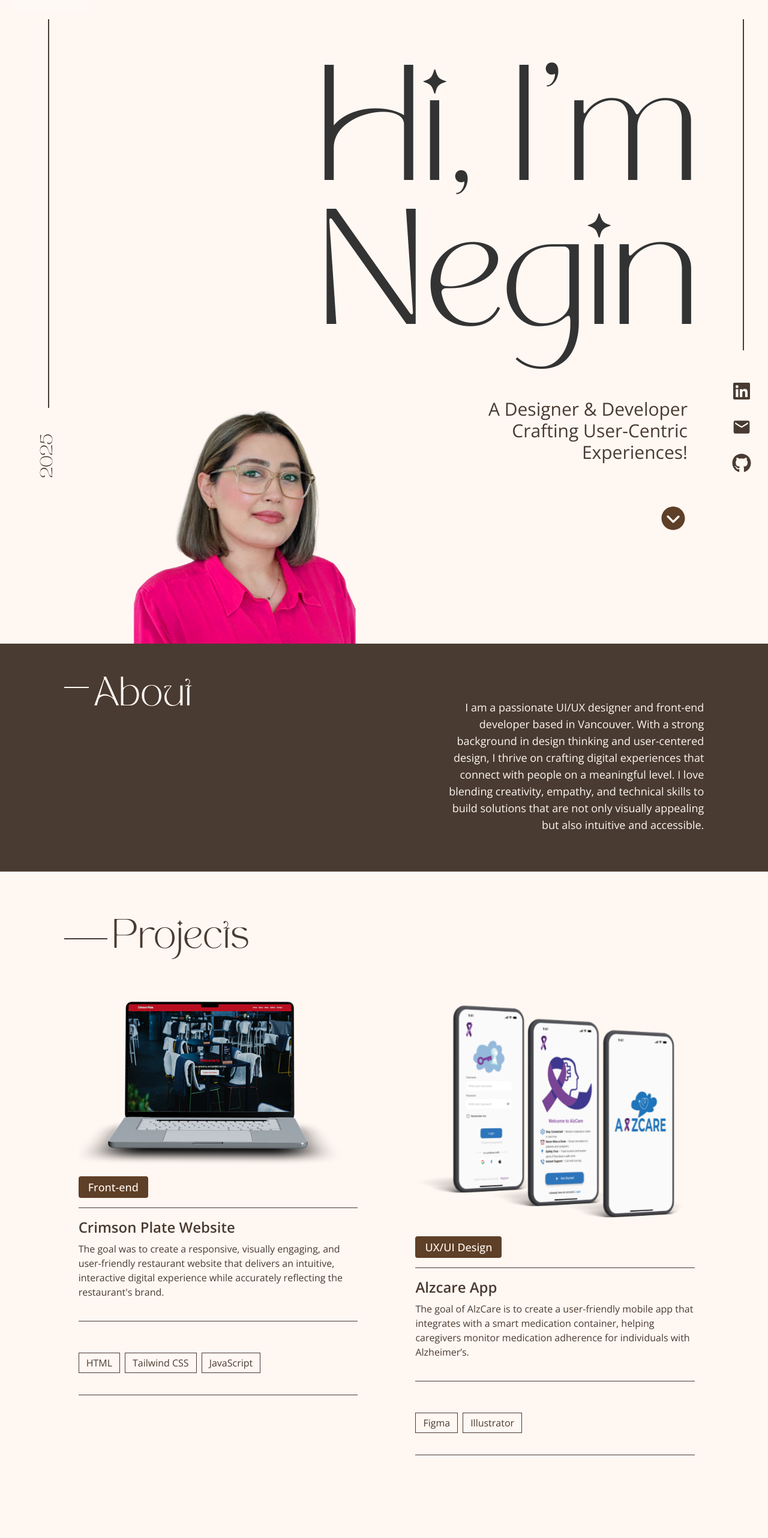
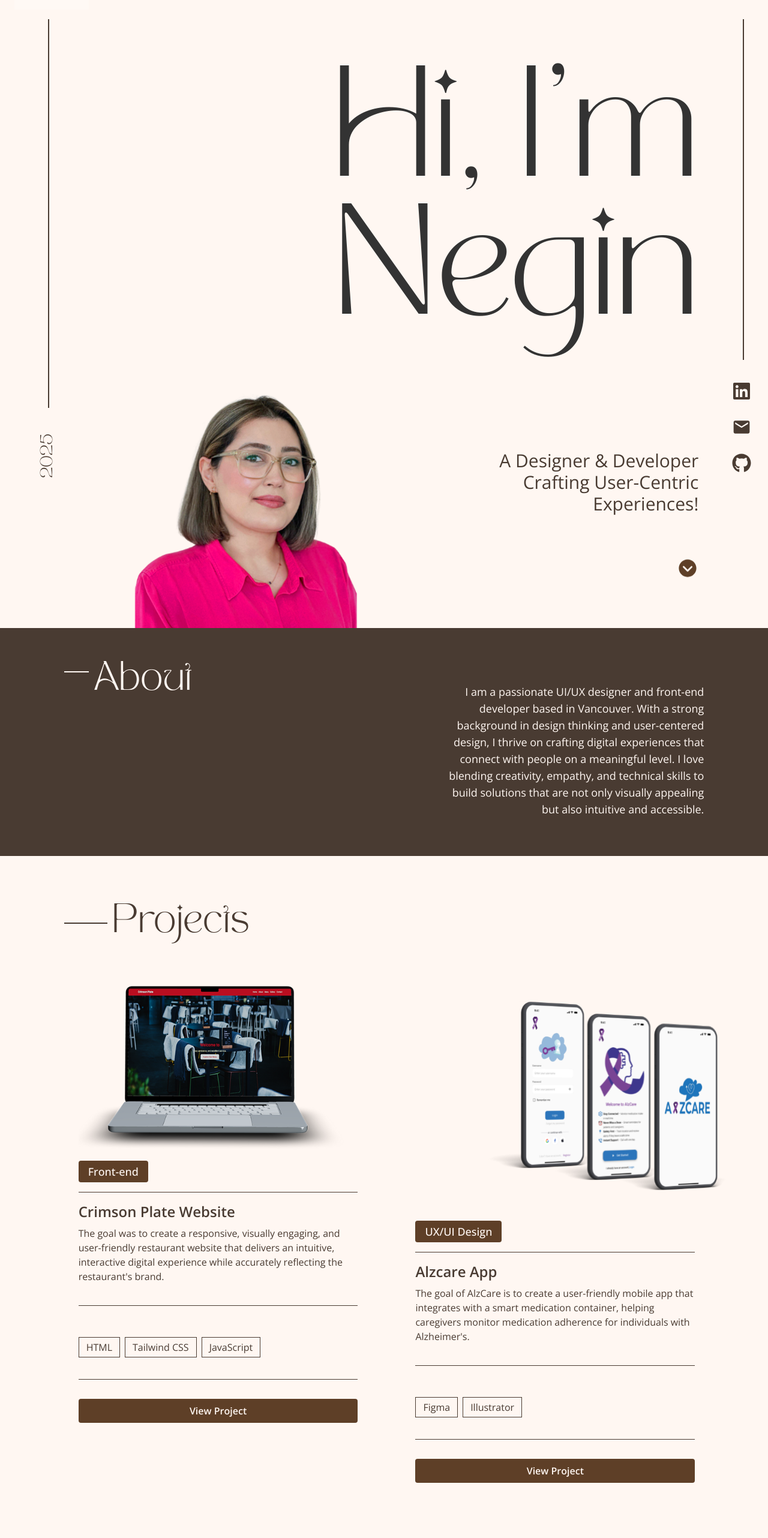
Before and after one commit to Negin-code/portfolio-old-version-1, a React (Vite) app: page / in a window 1280 px wide. Shown: the part 120-2684 px from the top of the page at 60% size. Built offline with nearby package versions, Linux system fonts and the light colour scheme; a web font is replaced by a local one.

Commit message:
Home R F

```diff
--- a/src/Pages/Home.jsx
+++ b/src/Pages/Home.jsx
@@ -12,19 +12,19 @@ import alzcare from "../assets/Alzcare.svg";
 
 const Home = () => {
   return (
-    <main className="grid grid-cols-4 md:grid-cols-6 lg:grid-cols-12 gap-2 min-h-screen relative w-full pt-20 lg:pt-40 lg:px-0 overflow-hidden">
+    <main className="grid grid-cols-4 sm:grid-cols-4 md:grid-cols-6 lg:grid-cols-12 gap-2 min-h-screen relative w-full pt-20 lg:pt-40 lg:px-0 overflow-hidden">
       {/* Left vertical line */}
-      <div className="absolute left-16 md:left-20 top-0 sm:h-[40rem] h-[38rem] md:h-[40rem] lg:h-[50rem] w-[2px] bg-[#493b32]">
-        <span className="absolute -left-6 md:-left-9 top-[42rem] sm:top-[50rem] md:top-[50rem] lg:top-[55rem] -translate-y-1/2 rotate-[-90deg] text-md md:text-xl text-[#493B32] font-tan">
+      <div className="absolute left-16 md:left-20 top-0 sm:h-[40rem] h-[38rem] md:h-[40rem] lg:h-[40rem] xl:h-[50rem] w-[2px] bg-[#493b32]">
+        <span className="absolute -left-6 md:-left-9 top-[40rem] sm:top-[43rem] md:top-[45rem] lg:top-[45rem] xl:top-[55rem] -translate-y-1/2 rotate-[-90deg] text-md md:text-xl text-[#493B32] font-tan">
           2025
         </span>
       </div>
 
 
       {/* Right vertical line */}
-      <div className="absolute right-10 top-0 sm:h-[44rem] h-[32rem] md:h-[40rem] lg:h-[44rem] w-[2px] bg-[#493b32]">
+      <div className="absolute right-10 top-0 sm:h-[35rem] h-[30rem] md:h-[38rem] lg:h-[38rem] xl:h-[45rem] w-[2px] bg-[#493b32]">
         {/* Social links */}
-        <div className="absolute -right-3 sm:top-[52rem] top-[40rem] md:top-[48rem] lg:top-[52rem] -translate-y-1/2 flex flex-col items-center justify-evenly gap-7 z-20 text-[#493b32]">
+        <div className="absolute -right-3 sm:top-[42rem] top-[36rem] md:top-[45rem] lg:top-[45rem] xl:top-[52rem] -translate-y-1/2 flex flex-col items-center justify-evenly gap-7 z-20 text-[#493b32]">
           <a
             href="https://linkedin.com"
             target="_blank"
@@ -54,24 +54,25 @@ const Home = () => {
       <section className="col-span-full grid grid-cols-4 md:grid-cols-6 lg:grid-cols-12 gap-2">
         {/* Title section - full width */}
         <div className="col-span-4 md:col-span-6 lg:col-span-11 text-right mt-20 mr-15 lg:mr-0">
-          <h1 className="font-tan text-[2.3rem] sm:text-[4.5rem] md:text-[6rem] lg:text-[8rem] xl:text-[12rem] leading-tight">
+          <h1 className="font-tan text-[2.3rem] sm:text-[4.5rem] md:text-[6rem] lg:text-[8rem] xl:text-[11.5rem] leading-tight">
             Hi, I'm Negin
           </h1>
         </div>
 
         {/* Image and subtitle container */}
         <div className="col-span-full grid grid-cols-4 md:grid-cols-6 lg:grid-cols-12 gap-5 mt-0 md:mt-[50px] lg:mt-8 mr-15 lg:mr-0 lg:mt-8">
-          {/* Subtitle section */}
-          <div className="col-span-4 md:col-span-6 lg:col-span-5 lg:col-start-7 flex flex-col justify-center text-right">
+          {/* Subtitle section - appears below title on mobile, on right side in desktop */}
+          <div className="col-span-4 order-1 md:order-2 md:col-span-3 lg:col-span-5 lg:col-start-7 flex flex-col justify-center text-right mb-8 md:mb-0">
             <h2 className="text-lg sm:text-xl md:text-2xl text-[#493B32] xl:text-3xl font-open">
               A Designer & Developer <br />
               Crafting User-Centric <br />
               Experiences!
             </h2>
-            {/* Arrow*/}
-            <div className="hidden lg:flex justify-end mt-20">
+
+            {/* Arrow - mobile and desktop */}
+            <div className="flex justify-end mt-8 lg:mt-20">
               <IoIosArrowDropdownCircle
-                size={48}
+                size={36}
                 color="#5E3F27"
                 className="animate-bounce cursor-pointer hover:opacity-80 transition-opacity"
                 onClick={() => window.scrollTo({top: document.body.scrollHeight, behavior: 'smooth'})}
@@ -79,21 +80,17 @@ const Home = () => {
               />
             </div>
           </div>
-          {/* Image and mobile arrow section */}
-          <div className="col-span-4 md:col-span-6 lg:col-span-12 lg:col-start-2 flex flex-row items-center justify-center lg:justify-start gap-4">
-            <div className="relative max-w-[300px] mr-10 md:max-w-[400px] md:mr-100">
-              <img
-                src={profileImage}
-                alt="Negin's Profile Picture"
-                className="w-full h-auto object-cover mt-30 ml-20 sm:mt-30 md:mt-[-50px] md:ml-30 lg:mt-[-250px] xl:ml-[100px]  ml-4 sm:ml-0"
-              />
-            </div>
-            {/* Arrow - visible only on mobile/tablet */}
-            <div className="flex lg:hidden items-center mt-[-200px] mr-10 sm:mr-0 sm:mt-[-200px]">
-              <IoIosArrowDropdownCircle size={32} color="#5E3F27" className="animate-bounce" />
-            </div>
+
+          {/* Image section - below subheading on mobile, on left side in desktop */}
+          <div className="col-span-4 order-2 md:order-1 md:col-span-3 lg:col-span-5 lg:col-start-2 flex flex-row justify-center md:justify-start items-center gap-4">
+            <img
+              src={profileImage}
+              alt="Negin's Profile Picture"
+              className="w-[220px] sm:w-[250px] md:w-[300px] lg:w-[360px] xl:w-[400px] h-auto mt-0 md:ml-[100px] md:mt-30 lg:mt-0"
+            />
           </div>
         </div>
+
 
         {/* About Section */}
         <section className="grid grid-cols-4 md:grid-cols-6 lg:grid-cols-12 col-span-full bg-[#493B32] py-16 px-10 lg:px-0 mt-[-10px] lg:mt-[-40px] w-[100vw] z-10">
@@ -165,6 +162,14 @@ const Home = () => {
                 </span>
               </div>
               <div className="w-full h-[1px] bg-[#493B32] mt-[20px] lg:mt-[36px]"></div>
+
+              {/* View Project Button */}
+              <Link
+                to="/projects/crimson-plate"
+                className="mt-6 lg:mt-8 py-2 px-4 bg-[#5E3F27] hover:bg-[#493B32] text-[#FFF7F2] font-semibold rounded-sm text-center transition duration-300"
+              >
+                View Project
+              </Link>
             </div>
 
             {/* Project 2 */}
@@ -172,7 +177,7 @@ const Home = () => {
               <img
                 src={alzcare}
                 alt="Alzcare App"
-                className="w-full h-auto lg:w-[450px] lg:h-[400px] mb-2 mt-2"
+                className="w-[300px] h-[300px] xl:w-[400px] xl:h-[400px] mb-2 mt-2 mx-10 xl:mx-30  "
               />
               <span className="bg-[#5E3F27] text-[#FFF7F2] text-lg font-medium rounded-sm px-4 py-1 mb-4 w-fit flex justify-start items-start">
                 UX/UI Design
@@ -182,7 +187,7 @@ const Home = () => {
                 Alzcare App
               </h3>
               <p className="text-md mt-2 text-left">
-              The goal of AlzCare is to create a user-friendly mobile app that integrates with a smart medication container, helping caregivers monitor medication adherence for individuals with Alzheimer’s.
+              The goal of AlzCare is to create a user-friendly mobile app that integrates with a smart medication container, helping caregivers monitor medication adherence for individuals with Alzheimer's.
               </p>
               <div className="w-full h-[1px] bg-[#493B32] mb-[20px] lg:mb-[36px] lg:mt-[36px] mt-[20px]"></div>
               <div className="flex flex-wrap gap-2 lg:mt-4 mt-0">
@@ -194,6 +199,14 @@ const Home = () => {
                 </span>
               </div>
               <div className="w-full h-[1px] bg-[#493B32] lg:mt-[36px] mt-[20px]"></div>
+
+              {/* View Project Button */}
+              <Link
+                to="/projects/alzcare"
+                className="mt-6 lg:mt-8 py-2 px-4 bg-[#5E3F27] hover:bg-[#493B32] text-[#FFF7F2] font-semibold rounded-sm text-center transition duration-300"
+              >
+                View Project
+              </Link>
             </div>
           </div>
 
@@ -209,7 +222,7 @@ const Home = () => {
             </Link>
             <div>
           <IoIosArrowDropupCircle
-            size={48}
+            size={36}
             color="#493B32"
             className="mx-20 my-10 mb-10 lg:mx-10 lg:my-20 lg:mb-20 cursor-pointer hover:opacity-80 transition-opacity"
             onClick={() => window.scrollTo({top: 0, behavior: 'smooth'})}
--- a/vite.config.js
+++ b/vite.config.js
@@ -1,6 +1,6 @@
 import { defineConfig } from 'vite'
 import tailwindcss from '@tailwindcss/vite'
 export default defineConfig({
-  base: '/portfolio/',
+  base: '',
   plugins: [tailwindcss()],
 })
```
